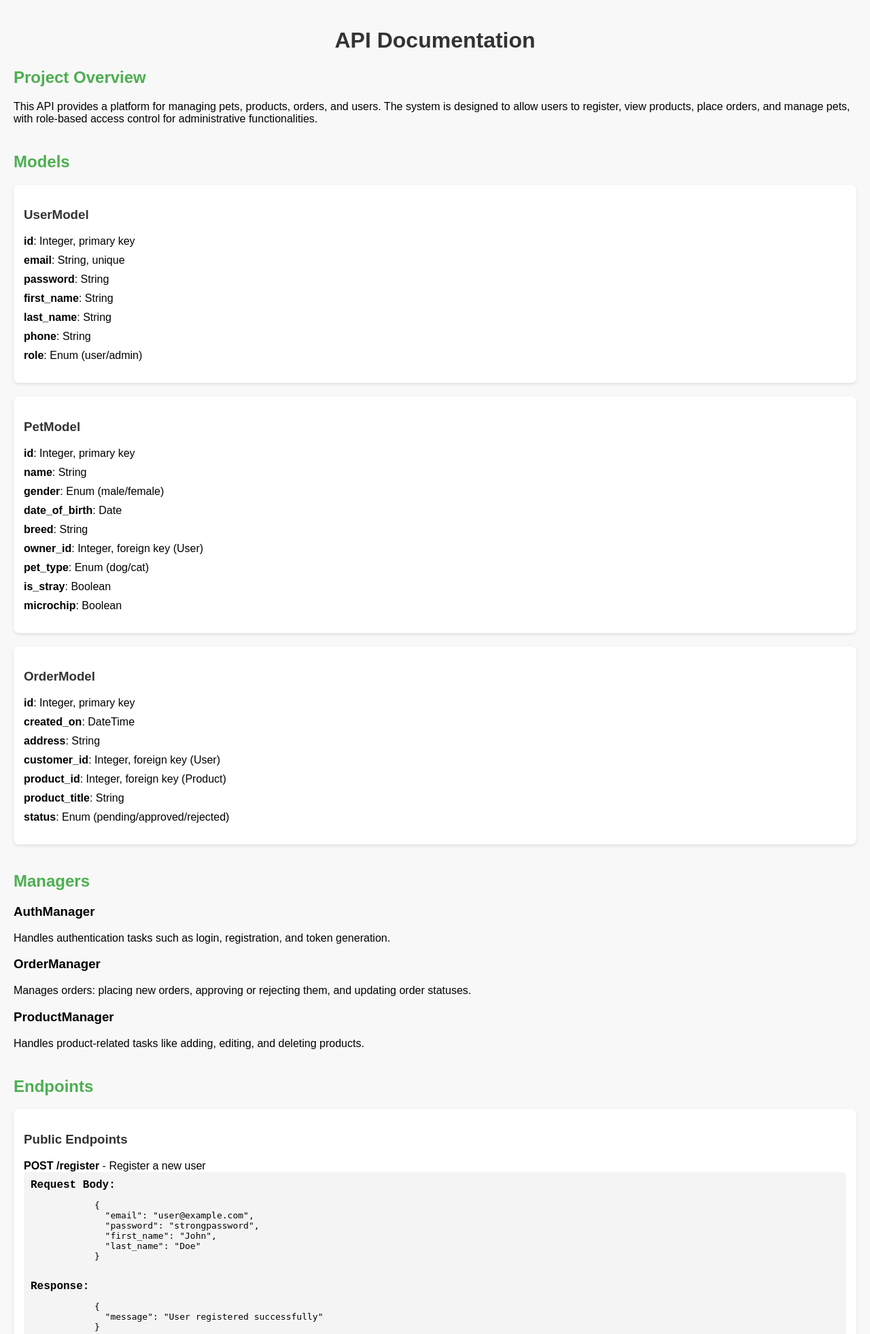
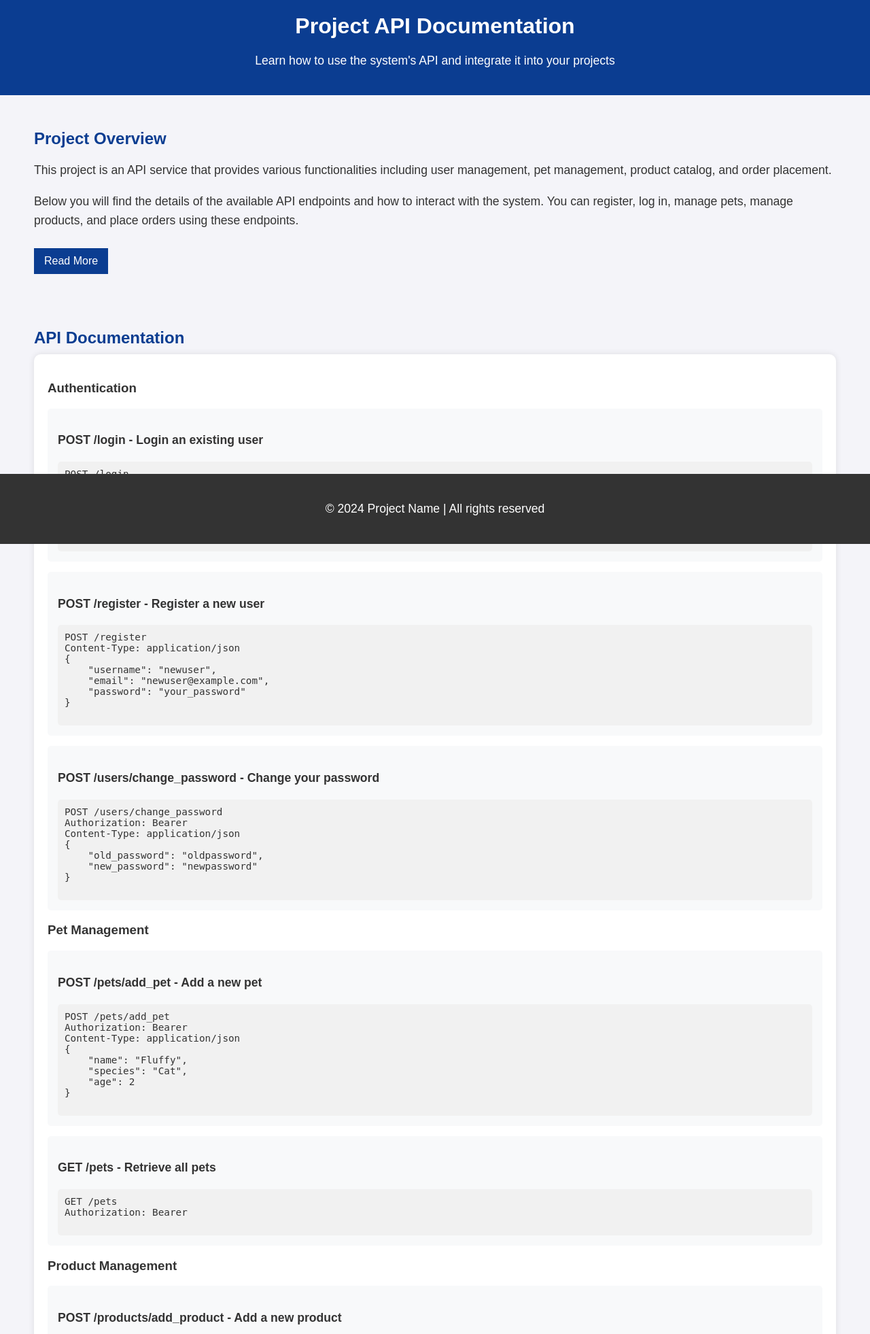
Before and after one commit to elly2chan/flask-pet-care-project, a Flask app: page /about in a window 1280 px wide. Shown: the top 1962 px of the page at 68% size. Run offline with Flask 3, Linux system fonts and the light colour scheme; parts of the project's set-up code (start-up, migrations or seed data) failed here and were passed over.

Commit message:
Refactor about.html

```diff
--- a/templates/about.html
+++ b/templates/about.html
@@ -3,245 +3,230 @@
 <head>
     <meta charset="UTF-8">
     <meta name="viewport" content="width=device-width, initial-scale=1.0">
-  <title>API Documentation - About</title>
+    <meta http-equiv="X-UA-Compatible" content="ie=edge">
+    <title>Project About - Documentation</title>
     <style>
         body {
-      font-family: Arial, sans-serif;
-      background-color: #f8f8f8;
+            font-family: 'Arial', sans-serif;
             margin: 0;
+            padding: 0;
+            background-color: #f4f4f9;
+            color: #333;
+        }
+        header {
+            background-color: #0b3d91;
+            color: white;
+            padding: 20px;
+            text-align: center;
+        }
+        header h1 {
+            margin: 0;
+        }
+        section {
+            padding: 30px 50px;
+        }
+        h2 {
+            color: #0b3d91;
+            margin-bottom: 10px;
+        }
+        p {
+            font-size: 1.1em;
+            line-height: 1.6;
+        }
+        ul {
+            padding-left: 20px;
+        }
+        ul li {
+            margin: 5px 0;
+        }
+        .section-content {
+            display: none;
+        }
+        .section-content.active {
+            display: block;
+        }
+        .btn-toggle {
+            background-color: #0b3d91;
+            color: white;
+            border: none;
+            padding: 10px 15px;
+            cursor: pointer;
+            font-size: 1em;
+            margin-top: 10px;
+        }
+        .btn-toggle:hover {
+            background-color: #005aa7;
+        }
+        .api-call {
+            background-color: #f8f9fa;
+            padding: 15px;
+            margin: 15px 0;
+            border-radius: 5px;
+        }
+        .api-call pre {
+            margin: 0;
+            font-size: 1.1em;
+            background-color: #f1f1f1;
+            padding: 10px;
+            border-radius: 5px;
+        }
+        .api-call p {
+            font-weight: bold;
+        }
+        .api-doc {
+            background-color: #ffffff;
+            border-radius: 10px;
+            box-shadow: 0 0 10px rgba(0, 0, 0, 0.1);
             padding: 20px;
         }
-    h1 {
+        footer {
+            background-color: #333;
+            color: white;
             text-align: center;
-      color: #333;
-    }
-    .section {
-      margin-bottom: 40px;
-    }
-    .model, .endpoint {
-      background-color: #fff;
-      padding: 15px;
-      border-radius: 8px;
-      box-shadow: 0 2px 5px rgba(0, 0, 0, 0.1);
-      margin-bottom: 20px;
-    }
-    h2 {
-      color: #4CAF50;
-    }
-    .model h3, .endpoint h3 {
-      color: #333;
-    }
-    .field-list, .endpoint-list {
-      list-style-type: none;
-      padding-left: 0;
-    }
-    .field-list li, .endpoint-list li {
-      margin-bottom: 10px;
-    }
-    .code-block {
-      background-color: #f4f4f4;
-      padding: 10px;
-      border-radius: 5px;
-      font-family: 'Courier New', monospace;
-    }
-    .restricted {
-      color: red;
-      font-weight: bold;
+            padding: 20px 0;
+            position: fixed;
+            bottom: 0;
+            width: 100%;
         }
     </style>
 </head>
 <body>
 
-  <h1>API Documentation</h1>
+    <header>
+        <h1>Project API Documentation</h1>
+        <p>Learn how to use the system's API and integrate it into your projects</p>
+    </header>
 
-  <!-- Project Overview Section -->
-  <div class="section">
+    <section id="overview">
         <h2>Project Overview</h2>
-    <p>This API provides a platform for managing pets, products, orders, and users. The system is designed to allow users to register, view products, place orders, and manage pets, with role-based access control for administrative functionalities.</p>
-  </div>
-
-  <!-- Models Section -->
-  <div class="section">
-    <h2>Models</h2>
-
-    <!-- User Model -->
-    <div class="model">
-      <h3>UserModel</h3>
-      <ul class="field-list">
-        <li><strong>id</strong>: Integer, primary key</li>
-        <li><strong>email</strong>: String, unique</li>
-        <li><strong>password</strong>: String</li>
-        <li><strong>first_name</strong>: String</li>
-        <li><strong>last_name</strong>: String</li>
-        <li><strong>phone</strong>: String</li>
-        <li><strong>role</strong>: Enum (user/admin)</li>
+        <p>This project is an API service that provides various functionalities including user management, pet management, product catalog, and order placement.</p>
+        <p>Below you will find the details of the available API endpoints and how to interact with the system. You can register, log in, manage pets, manage products, and place orders using these endpoints.</p>
+        <button class="btn-toggle" onclick="toggleSection('overview')">Read More</button>
+        <div class="section-content" id="overview-content">
+            <p>The API uses JWT (JSON Web Tokens) for user authentication and authorization. The main components of the system are:</p>
+            <ul>
+                <li>User Registration and Authentication</li>
+                <li>Pet Management (Add, Edit, Delete Pets)</li>
+                <li>Product Catalog (View, Add, Edit, Delete Products)</li>
+                <li>Order Management (Place Orders)</li>
             </ul>
         </div>
+    </section>
 
-    <!-- Pet Model -->
-    <div class="model">
-      <h3>PetModel</h3>
-      <ul class="field-list">
-        <li><strong>id</strong>: Integer, primary key</li>
-        <li><strong>name</strong>: String</li>
-        <li><strong>gender</strong>: Enum (male/female)</li>
-        <li><strong>date_of_birth</strong>: Date</li>
-        <li><strong>breed</strong>: String</li>
-        <li><strong>owner_id</strong>: Integer, foreign key (User)</li>
-        <li><strong>pet_type</strong>: Enum (dog/cat)</li>
-        <li><strong>is_stray</strong>: Boolean</li>
-        <li><strong>microchip</strong>: Boolean</li>
-      </ul>
-    </div>
-
-    <!-- Order Model -->
-    <div class="model">
-      <h3>OrderModel</h3>
-      <ul class="field-list">
-        <li><strong>id</strong>: Integer, primary key</li>
-        <li><strong>created_on</strong>: DateTime</li>
-        <li><strong>address</strong>: String</li>
-        <li><strong>customer_id</strong>: Integer, foreign key (User)</li>
-        <li><strong>product_id</strong>: Integer, foreign key (Product)</li>
-        <li><strong>product_title</strong>: String</li>
-        <li><strong>status</strong>: Enum (pending/approved/rejected)</li>
-      </ul>
-    </div>
-  </div>
-
-  <!-- Managers Section -->
-  <div class="section">
-    <h2>Managers</h2>
-    <div>
-      <h3>AuthManager</h3>
-      <p>Handles authentication tasks such as login, registration, and token generation.</p>
-    </div>
-    <div>
-      <h3>OrderManager</h3>
-      <p>Manages orders: placing new orders, approving or rejecting them, and updating order statuses.</p>
-    </div>
-    <div>
-      <h3>ProductManager</h3>
-      <p>Handles product-related tasks like adding, editing, and deleting products.</p>
-    </div>
-  </div>
-
-  <!-- Endpoints Section -->
-  <div class="section">
-    <h2>Endpoints</h2>
-
-    <!-- Public Endpoints -->
-    <div class="endpoint">
-      <h3>Public Endpoints</h3>
-      <ul class="endpoint-list">
-        <li>
-          <strong>POST /register</strong> - Register a new user
-          <div class="code-block">
-            <strong>Request Body:</strong>
+    <section id="api-doc">
+        <h2>API Documentation</h2>
+        <div class="api-doc">
+            <h3>Authentication</h3>
+            <div class="api-call">
+                <p><strong>POST /login</strong> - Login an existing user</p>
                 <pre>
+POST /login
+Content-Type: application/json
 {
     "email": "user@example.com",
-              "password": "strongpassword",
-              "first_name": "John",
-              "last_name": "Doe"
-            }
-            </pre>
-            <strong>Response:</strong>
-            <pre>
-            {
-              "message": "User registered successfully"
+    "password": "your_password"
 }
                 </pre>
             </div>
-        </li>
-        <li>
-          <strong>POST /login</strong> - Log in a user
-          <div class="code-block">
-            <strong>Request Body:</strong>
+
+            <div class="api-call">
+                <p><strong>POST /register</strong> - Register a new user</p>
                 <pre>
+POST /register
+Content-Type: application/json
 {
-              "email": "user@example.com",
-              "password": "strongpassword"
-            }
-            </pre>
-            <strong>Response:</strong>
-            <pre>
-            {
-              "token": "jwt_token_here"
+    "username": "newuser",
+    "email": "newuser@example.com",
+    "password": "your_password"
 }
                 </pre>
             </div>
-        </li>
-        <li>
-          <strong>GET /about</strong> - Get information about the API
-          <div class="code-block">
-            <strong>Response:</strong>
+
+            <div class="api-call">
+                <p><strong>POST /users/change_password</strong> - Change your password</p>
                 <pre>
+POST /users/change_password
+Authorization: Bearer <your_token>
+Content-Type: application/json
 {
-              "message": "This is the about page for the API."
+    "old_password": "oldpassword",
+    "new_password": "newpassword"
 }
                 </pre>
             </div>
-        </li>
-      </ul>
-    </div>
 
-    <!-- Restricted Endpoints -->
-    <div class="endpoint">
-      <h3>Restricted Endpoints</h3>
-      <ul class="endpoint-list">
-        <li>
-          <strong>POST /pets/add_pet</strong> - Add a new pet (Authenticated users only)
-          <div class="code-block">
-            <strong>Request Body:</strong>
+            <h3>Pet Management</h3>
+            <div class="api-call">
+                <p><strong>POST /pets/add_pet</strong> - Add a new pet</p>
                 <pre>
+POST /pets/add_pet
+Authorization: Bearer <your_token>
+Content-Type: application/json
 {
     "name": "Fluffy",
-              "gender": "female",
-              "breed": "Golden Retriever",
-              "pet_type": "dog"
-            }
-            </pre>
-            <strong>Response:</strong>
-            <pre>
-            {
-              "message": "Pet added successfully"
+    "species": "Cat",
+    "age": 2
 }
                 </pre>
             </div>
-        </li>
-        <li>
-          <strong>POST /orders/place_order</strong> - Place an order (Authenticated users only)
-          <div class="code-block">
-            <strong>Request Body:</strong>
+
+            <div class="api-call">
+                <p><strong>GET /pets</strong> - Retrieve all pets</p>
                 <pre>
+GET /pets
+Authorization: Bearer <your_token>
+                </pre>
+            </div>
+
+            <h3>Product Management</h3>
+            <div class="api-call">
+                <p><strong>POST /products/add_product</strong> - Add a new product</p>
+                <pre>
+POST /products/add_product
+Authorization: Bearer <your_token>
+Content-Type: application/json
 {
-              "address": "123 Main St",
-              "product_id": 1
-            }
-            </pre>
-            <strong>Response:</strong>
-            <pre>
-            {
-              "message": "Order placed successfully"
+    "name": "Pet Shampoo",
+    "price": 10.99,
+    "description": "Shampoo for your pets"
 }
                 </pre>
             </div>
-        </li>
-        <li>
-          <strong>PUT /orders/approve_order/{order_id}</strong> - Approve an order (Admin only)
-          <div class="code-block">
-            <strong>Response:</strong>
+
+            <div class="api-call">
+                <p><strong>GET /products</strong> - Retrieve all products</p>
                 <pre>
+GET /products
+                </pre>
+            </div>
+
+            <h3>Order Management</h3>
+            <div class="api-call">
+                <p><strong>POST /orders/place_order</strong> - Place an order</p>
+                <pre>
+POST /orders/place_order
+Authorization: Bearer <your_token>
+Content-Type: application/json
 {
-              "message": "Order approved"
+    "product_id": 1,
+    "quantity": 2
 }
                 </pre>
             </div>
-        </li>
-      </ul>
         </div>
-  </div>
+    </section>
+
+    <footer>
+        <p>&copy; 2024 Project Name | All rights reserved</p>
+    </footer>
+
+    <script>
+        // Toggle visibility for sections
+        function toggleSection(sectionId) {
+            const section = document.getElementById(`${sectionId}-content`);
+            section.classList.toggle('active');
+        }
+    </script>
 
 </body>
 </html>
```
Lines whose indentation alone changed are shown as unchanged.
